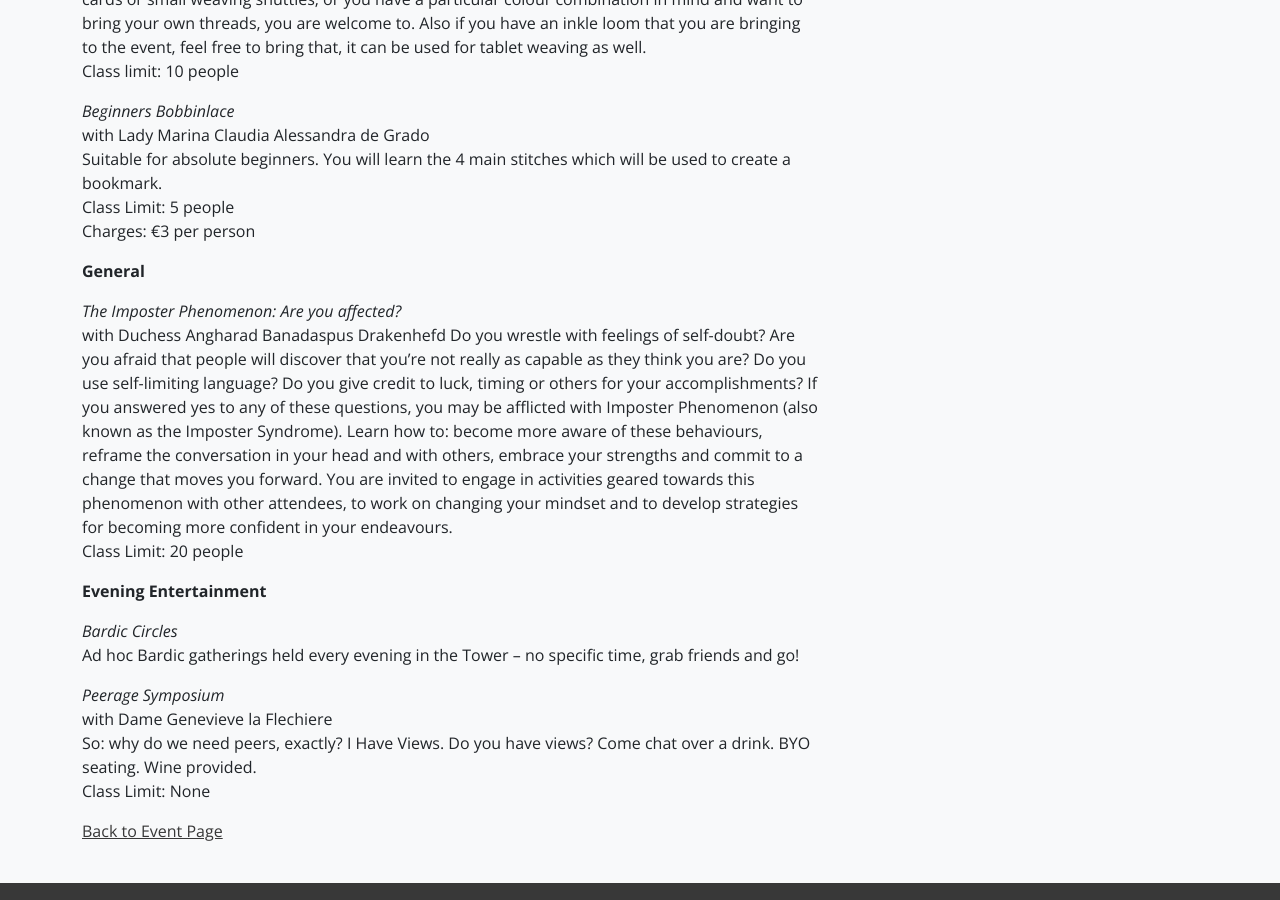
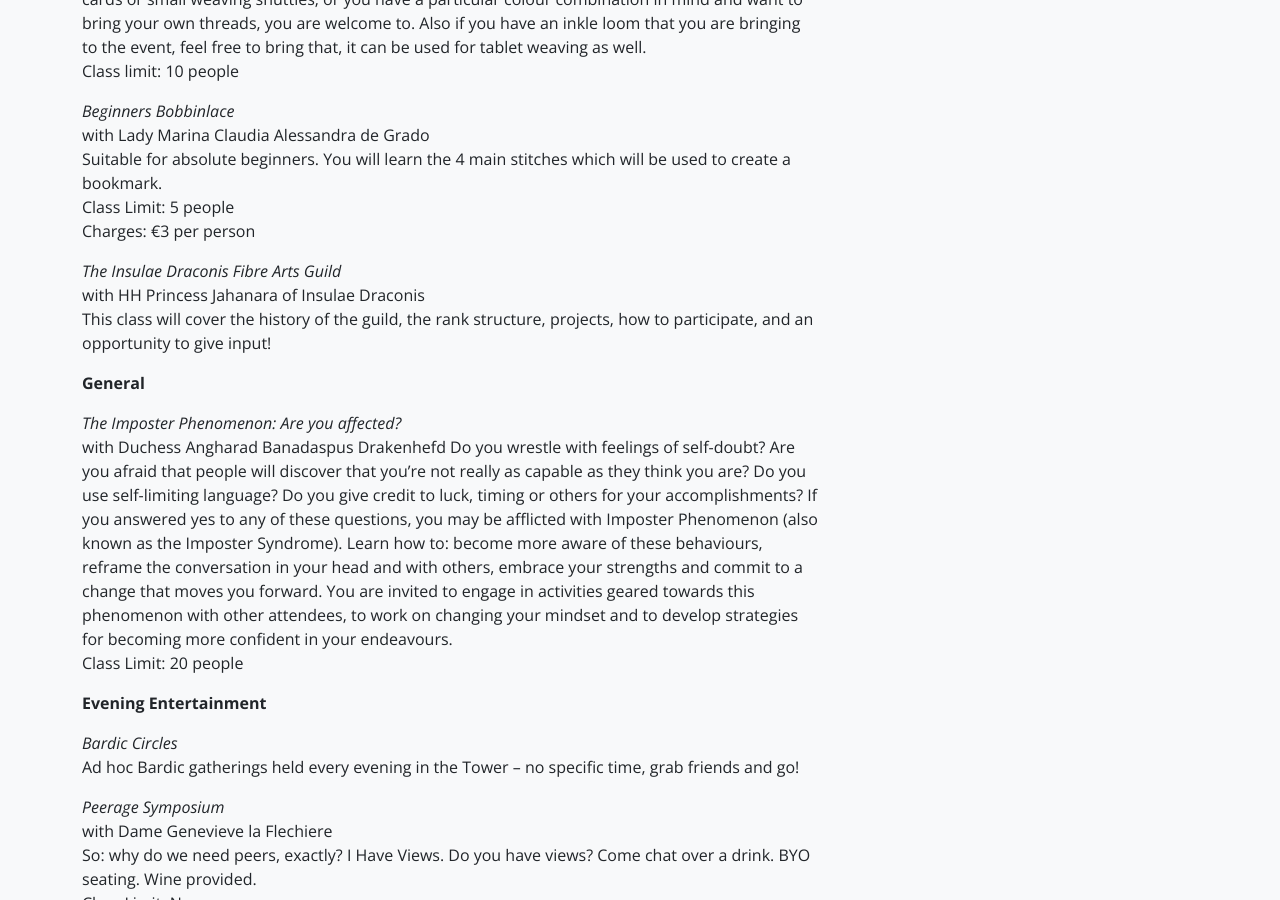
Before and after one commit to drachenwald/dun-in-mara, a Jekyll site: the page built from events/2024/strawberry-raid-iii/classes.md, in a window 1280 px wide and 900 px high, scrolled down 4565 px. Built offline with Jekyll 4.4.1, drawn with Linux system fonts in a browser that asks for light colours; comment, search, counter and statistics services are not loaded.

Commit message:
A&S Update, Jahanara

```diff
--- a/events/2024/strawberry-raid-iii/classes.md
+++ b/events/2024/strawberry-raid-iii/classes.md
@@ -151,6 +151,10 @@ Suitable for absolute beginners. You will learn the 4 main stitches which will b
 Class Limit: 5 people
 Charges: €3 per person
 
+*The Insulae Draconis Fibre Arts Guild*
+with HH Princess Jahanara of Insulae Draconis
+This class will cover the history of the guild, the rank structure, projects, how to participate, and an opportunity to give input!
+
 **General**
 
 *The Imposter Phenomenon: Are you affected?*
```
